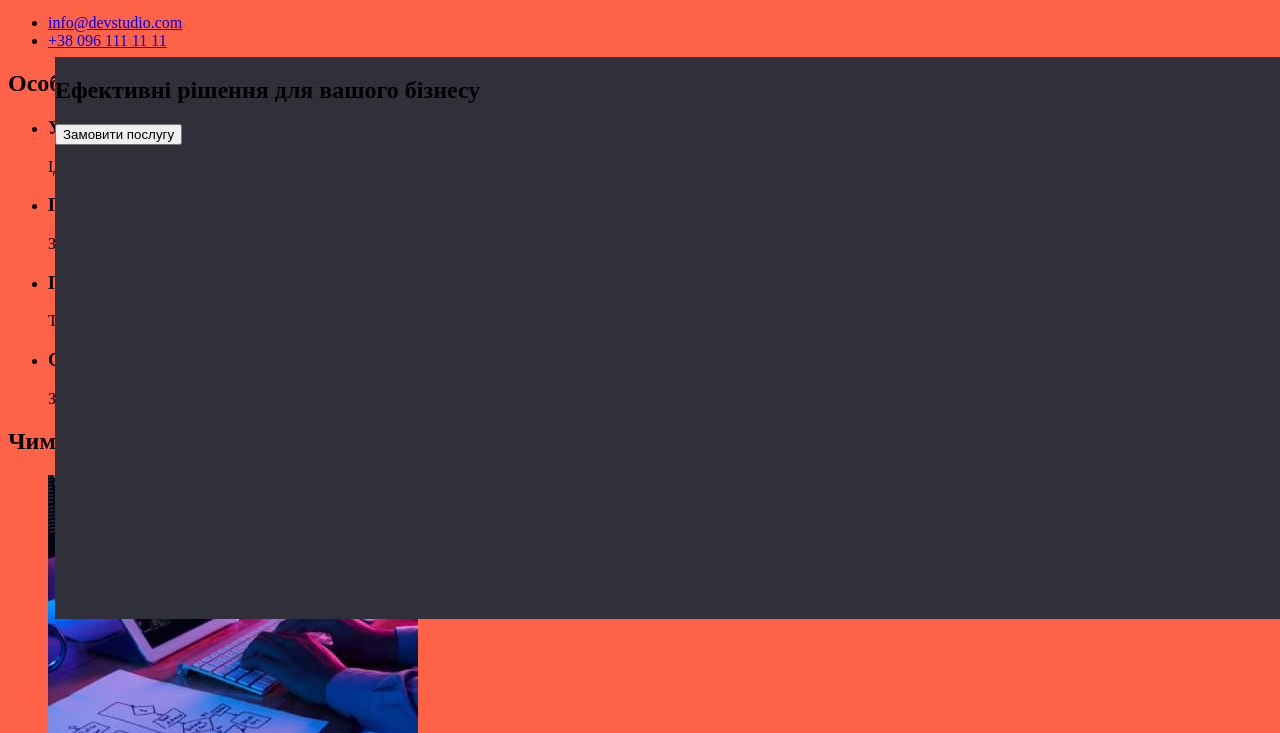
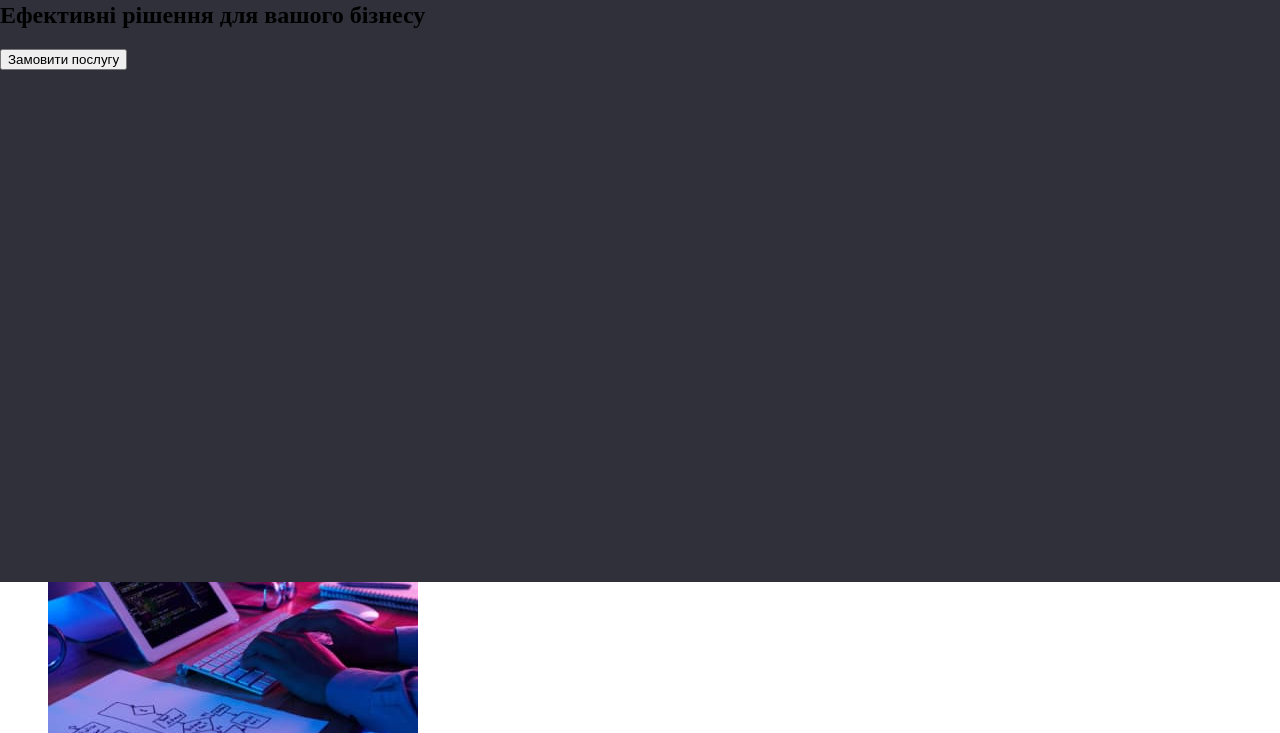
Before and after one commit to PavloMakarychak/goit-markup-hw-02, a plain HTML site: page index.html in a window 1280 px wide. Shown: the part 98-831 px from the top of the page. Drawn offline with Linux system fonts and the light colour scheme.

Commit message:
ДЗ 2 додав портфоліо

```diff
--- a/css/styles.css
+++ b/css/styles.css
@@ -1,16 +1,12 @@
-body {
-    position: relative;
-    width: 1600px;
-    height: 2346px;
+body{
+    background: #FFFFFF
+}
+.hero{
+    position: absolute;
+width: 1600px;
+height: 600px;
+left: 0px;
+top: 80px;
 
-    background: tomato;
+background: #2F303A;
 }
-
-.hero {
-    position: absolute;
-    width: 1487px;
-    height: 562px;
-    left: 47px;
-    top: 147px;
-    background: #2F303A
-}
```
